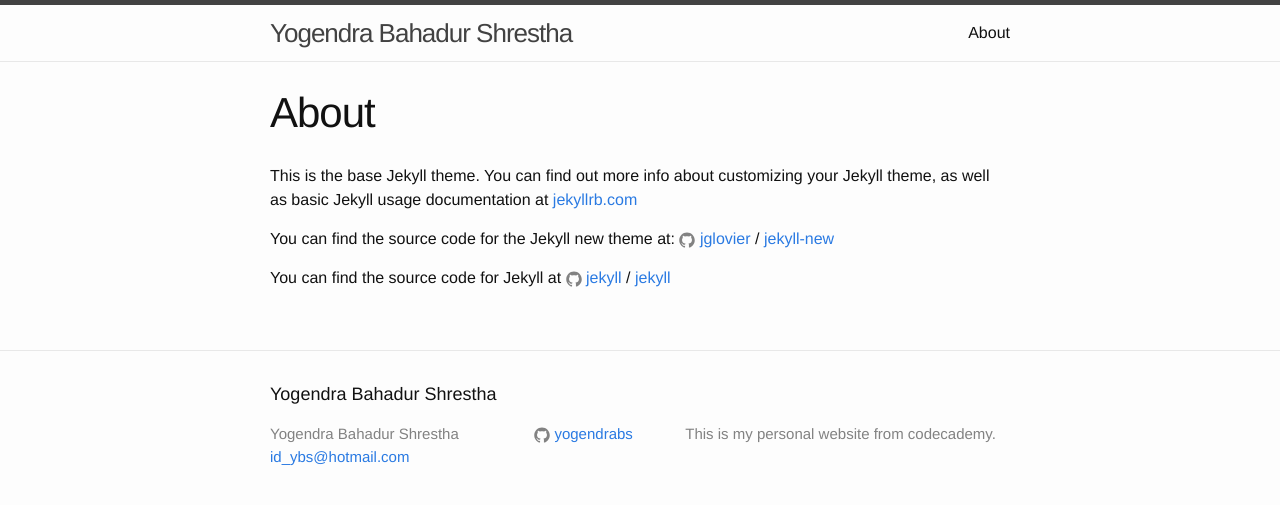
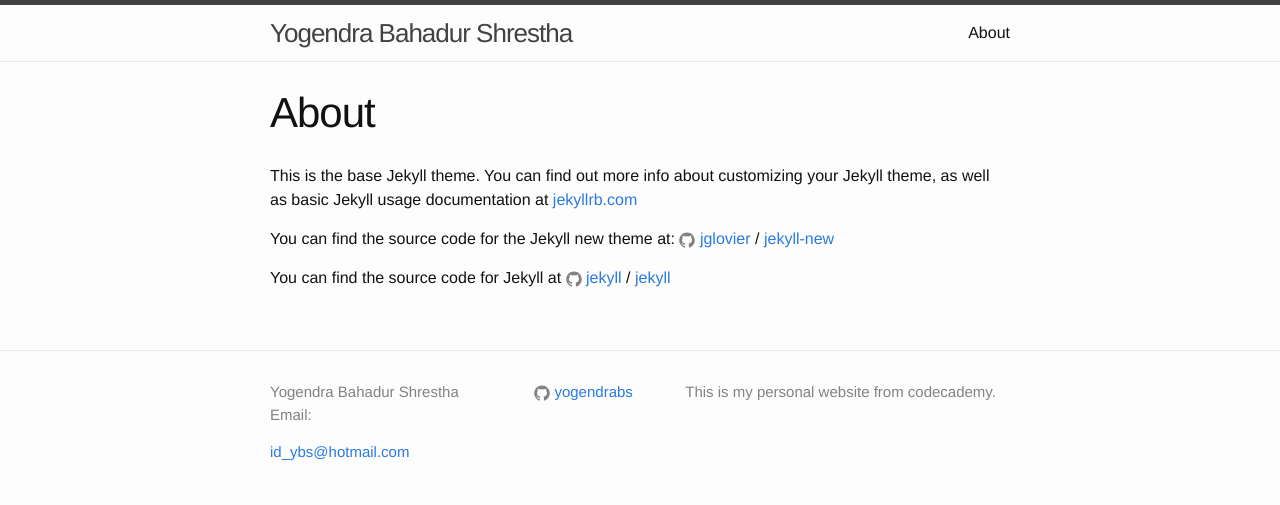
Before and after one commit to yogendrabs/yogendrabs.github.io, a Jekyll site: the page built from about.md, in a window 1280 px wide. Shown: the top 505 px of the page. Built offline with Jekyll 4.4.1, drawn with Linux system fonts in a browser that asks for light colours.

Commit message:
Update footer.html

```diff
--- a/_includes/footer.html
+++ b/_includes/footer.html
@@ -2,13 +2,13 @@
 
   <div class="wrapper">
 
-    <h2 class="footer-heading">{{ site.title }}</h2>
+    <!--<h2 class="footer-heading">{{ site.title }}</h2>-->
 
     <div class="footer-col-wrapper">
       <div class="footer-col footer-col-1">
         <ul class="contact-list">
           <li>{{ site.title }}</li>
-          <li><a href="mailto:{{ site.email }}">{{ site.email }}</a></li>
+          <li><p>Email: </p><a href="mailto:{{ site.email }}">{{ site.email }}</a></li>
         </ul>
       </div>
 
```
